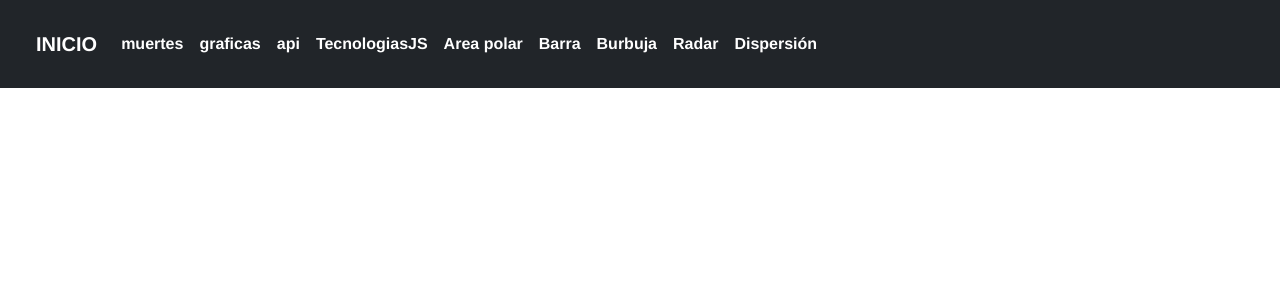
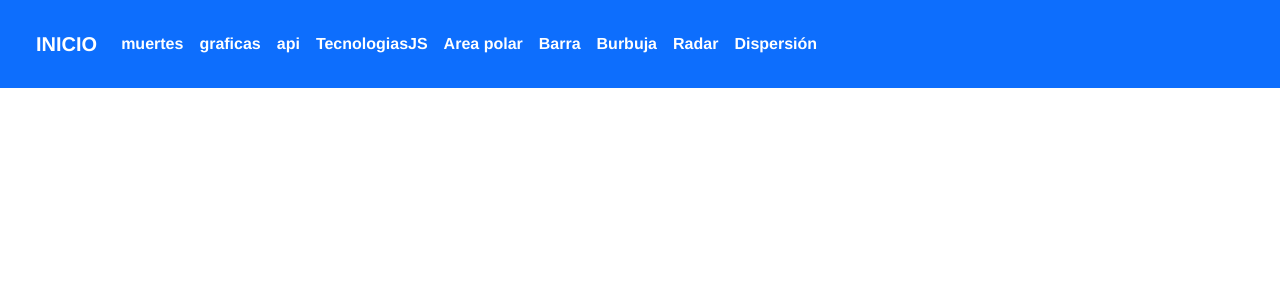
Before and after one commit to mrgerson/graficas-vue, a Vue app: page / in a window 1280 px wide. Shown: the top 300 px of the page. Built offline with nearby package versions, Linux system fonts and the light colour scheme; no server answers.

Commit message:
color al menu

```diff
--- a/src/App.vue
+++ b/src/App.vue
@@ -1,6 +1,6 @@
 <template>
   <div id="app">
-    <nav class="navbar navbar-expand-lg navbar-dark bg-dark mb-4 p-4">
+    <nav class="navbar navbar-expand-lg navbar-dark bg-primary mb-4 p-4">
       <div class="container-fluid">
         <router-link class="navbar-brand" to="/">INICIO</router-link>
         <button
@@ -15,7 +15,7 @@
           <span class="navbar-toggler-icon"></span>
         </button>
         <div class="collapse navbar-collapse" id="navbarNav">
-          <ul class="navbar-nav">
+          <ul class="navbar-nav ">
             <li class="nav-item">
                <router-link class="nav-link active" aria-current="page" to="/">muertes</router-link>
             </li>
```
